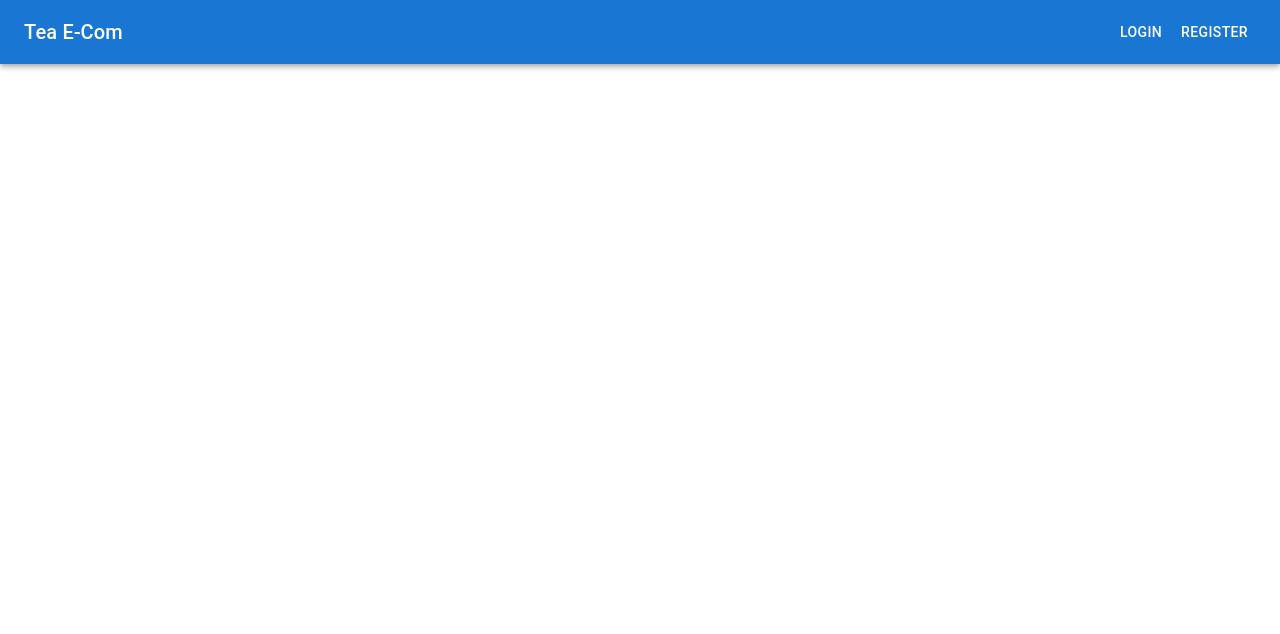
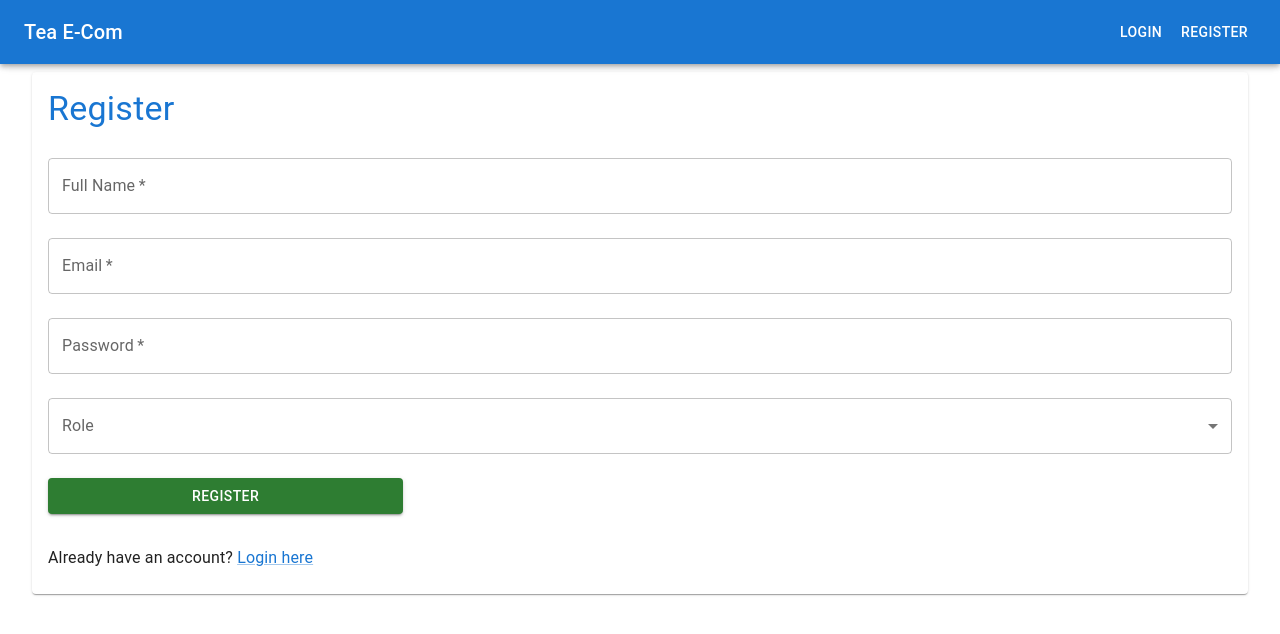
Before and after one commit to sachinthamadushan/tea-ecom-frontend, a React (Create React App) app: page /register in a window 1280 px wide. Shown: the top 634 px of the page. Built offline with nearby package versions, Linux system fonts and the light colour scheme.

Commit message:
Login Fixed

```diff
--- a/src/App.js
+++ b/src/App.js
@@ -1,21 +1,21 @@
-import {BrowserRouter, Routes, Route} from "react-router-dom";
-import {AuthProvider} from './context/AuthContext';
+import { BrowserRouter, Routes, Route } from "react-router-dom";
+import { AuthProvider } from './context/AuthContext';
 // import ProtectedRoute from "./components/Auth/ProtectedRoute";
 import Login from "./components/Auth/Login";
-// import Register from "./components/Auth/Register";
+import Register from "./components/Auth/Register";
 import Dashboard from "./pages/Dashboard";
-// import Home from "./pages/Home";
+import Home from "./pages/Home";
 import Navbar from "./components/Layout/Navbar";
 
 function App() {
   return (
     <AuthProvider>
       <BrowserRouter>
-          <Navbar />
+        <Navbar />
         <Routes>
-          {/*<Route path="/" element={<Home />} />*/}
+          <Route path="/" element={<Home />} />
           <Route path="/login" element={<Login />} />
-          {/*<Route path="/register" element={<Register />} />*/}
+          <Route path="/register" element={<Register />} />
           <Route path="/dashboard" element={<Dashboard />} />
         </Routes>
       </BrowserRouter>
--- a/src/components/Auth/Register.jsx
+++ b/src/components/Auth/Register.jsx
@@ -0,0 +1,110 @@
+import {useState} from "react";
+import {useNavigate} from "react-router-dom";
+import {useAuth} from "../../context/AuthContext";
+import {
+    TextField,
+    InputLabel, FormControl, MenuItem
+    , Select, Button, Box, Typography, Link, Card, CardContent
+} from "@mui/material";
+
+const Register = () => {
+    const [formData, setFormData] = useState(
+        {
+            name: '',
+            email: '',
+            password: '',
+            role: ''
+        }
+    );
+    const [error, setError] = useState('');
+    const navigate = useNavigate();
+    const {signUp} = useAuth();
+
+    const handleChange = (e) => {
+        setFormData({
+            ...formData,
+            [e.target.name]: e.target.value
+        });
+    }
+
+    const handleRegister = async (e) => {
+        e.preventDefault();
+        try {
+            await signUp(formData);
+            navigate('/login');
+        } catch (error) {
+            setError(error.message || 'Registration failed');
+        }
+    }
+
+    return (
+        <Box sx={{p: 3, mt: 6}}>
+            <Card>
+                <CardContent>
+                    <Typography
+                        variant="h4" gutterBottom
+                        color="primary"
+                    >
+                        Register
+                    </Typography>
+                    {error && <Typography color="error">{error}</Typography>}
+                    <form onSubmit={handleRegister}>
+                        <TextField
+                            label="Full Name" type="text"
+                            name="name"
+                            value={formData.name}
+                            onChange={handleChange}
+                            fullWidth
+                            margin="normal"
+                            required
+                        />
+                        <TextField
+                            label="Email" type="email"
+                            name="email"
+                            value={formData.email}
+                            onChange={handleChange}
+                            fullWidth
+                            margin="normal"
+                            required
+                        />
+                        <TextField
+                            label="Password" type="password"
+                            name="password"
+                            value={formData.password}
+                            onChange={handleChange}
+                            fullWidth
+                            margin="normal"
+                            required
+                        />
+
+                        <FormControl fullWidth margin="normal">
+                            <InputLabel>Role</InputLabel>
+                            <Select
+                                name="role"
+                                value={formData.role}
+                                onChange={handleChange}
+                            >
+                                <MenuItem value="admin">Admin</MenuItem>
+                                <MenuItem value="seller">Seller</MenuItem>
+                                <MenuItem value="customer">Customer</MenuItem>
+                            </Select>
+                        </FormControl>
+
+                        <Button
+                            type="submit"
+                            variant="contained"
+                            color="success"
+                            sx={{mt: 2, mb: 2, width: "30%", alignContent: "center"}}
+                        >Register</Button>
+                    </form>
+                    <Typography sx={{mt: 2}}>
+                        Already have an account? <Link href="/login">Login here</Link>
+                    </Typography>
+                </CardContent>
+            </Card>
+
+        </Box>
+    );
+}
+
+export default Register
--- a/src/components/Layout/Navbar.jsx
+++ b/src/components/Layout/Navbar.jsx
@@ -3,11 +3,11 @@ import {useAuth} from '../../context/AuthContext';
 import {Button, AppBar, Toolbar, Typography} from "@mui/material";
 
 const Navbar = () => {
-    const {user, singOut} = useAuth();
+    const {user, signOut} = useAuth();
     const navigate = useNavigate();
 
     const handleLogout = () => {
-        singOut();
+        signOut();
         navigate("/login");
     }
 
--- a/src/pages/Home.jsx
+++ b/src/pages/Home.jsx
@@ -0,0 +1,10 @@
+
+const Home = () => {
+    return (
+        <>
+            <h1>Home</h1>
+        </>
+    );
+}
+
+export default Home
--- a/src/services/auth.js
+++ b/src/services/auth.js
@@ -1,8 +1,9 @@
 import API from "./api";
 
-export const register = (userData) => {
+
+export const register = async (userData) => {
     try {
-       const response = API.post("users/register", userData);
+       const response = await API.post("users/register", userData);
        return response.data;
     } catch (error) {
         throw error.response.data;
```
